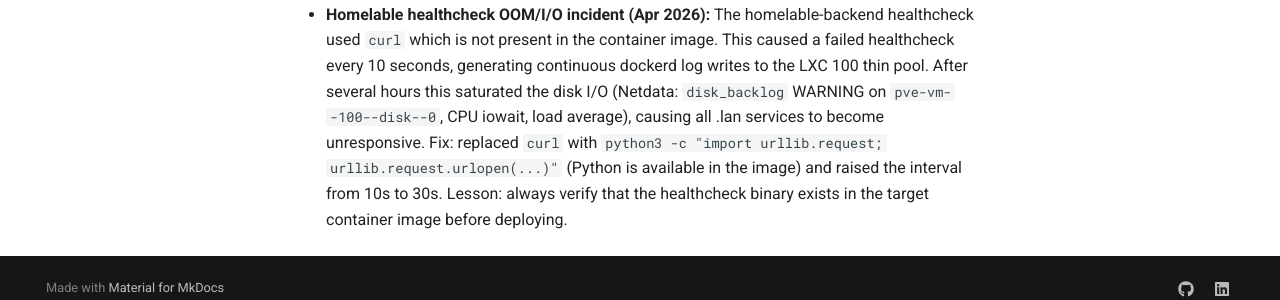
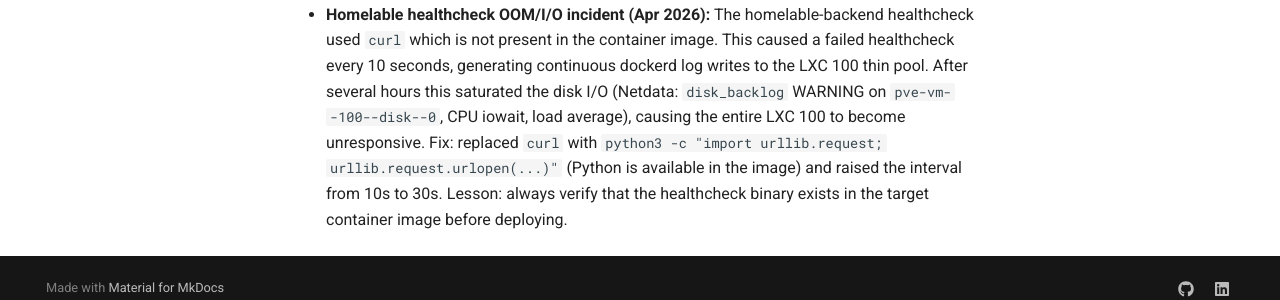
Before and after one commit to Pironex9/homelab, an MkDocs documentation site: the page built from docs/hosts/docker-host.md, in a window 1280 px wide and 900 px high, scrolled down 6077 px. Shown: the part 580-880 px from the top of the window. Built offline with MkDocs 1.6.1 and Material for MkDocs 9.7.7, drawn with Linux system fonts in a browser that asks for light colours; comment, search, counter and statistics services are not loaded.

Commit message:
Fix OOM incident description: entire LXC 100 was unresponsive

```diff
--- a/docs/hosts/docker-host.md
+++ b/docs/hosts/docker-host.md
@@ -152,4 +152,4 @@ The `periphery.service` agent connects this host to Komodo Core (LXC 105). This
 - **Huntarr security incident (Feb 2026):** Huntarr v9.4.2 was found to have critical unauthenticated API endpoints - any attacker could call every API endpoint and dump the full config including API keys for Sonarr, Radarr, Prowlarr, and other *arr apps. The developer deleted the GitHub repo and their account without any public statement. Huntarr was removed immediately. All *arr API keys were rotated after removal.
 - **Recommendarr removal (Mar 2026):** The Recommendarr GitHub repo (`qdread/recommendarr`) disappeared around the same time as the Huntarr incident with no explanation. Service removed as a precaution.
 - **Periphery backoff after network outage:** After a network outage, the Komodo periphery agent enters exponential backoff and may not reconnect automatically - Komodo will show this host as unreachable. The Docker stacks keep running normally. Fix: `systemctl restart periphery` on this host.
-- **Homelable healthcheck OOM/I/O incident (Apr 2026):** The homelable-backend healthcheck used `curl` which is not present in the container image. This caused a failed healthcheck every 10 seconds, generating continuous dockerd log writes to the LXC 100 thin pool. After several hours this saturated the disk I/O (Netdata: `disk_backlog` WARNING on `pve-vm--100--disk--0`, CPU iowait, load average), causing all .lan services to become unresponsive. Fix: replaced `curl` with `python3 -c "import urllib.request; urllib.request.urlopen(...)"` (Python is available in the image) and raised the interval from 10s to 30s. Lesson: always verify that the healthcheck binary exists in the target container image before deploying.
+- **Homelable healthcheck OOM/I/O incident (Apr 2026):** The homelable-backend healthcheck used `curl` which is not present in the container image. This caused a failed healthcheck every 10 seconds, generating continuous dockerd log writes to the LXC 100 thin pool. After several hours this saturated the disk I/O (Netdata: `disk_backlog` WARNING on `pve-vm--100--disk--0`, CPU iowait, load average), causing the entire LXC 100 to become unresponsive. Fix: replaced `curl` with `python3 -c "import urllib.request; urllib.request.urlopen(...)"` (Python is available in the image) and raised the interval from 10s to 30s. Lesson: always verify that the healthcheck binary exists in the target container image before deploying.
```
